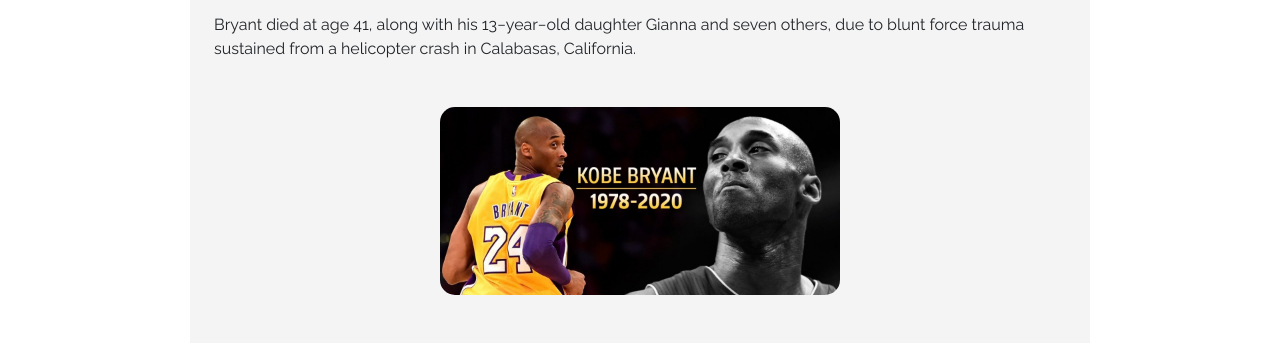
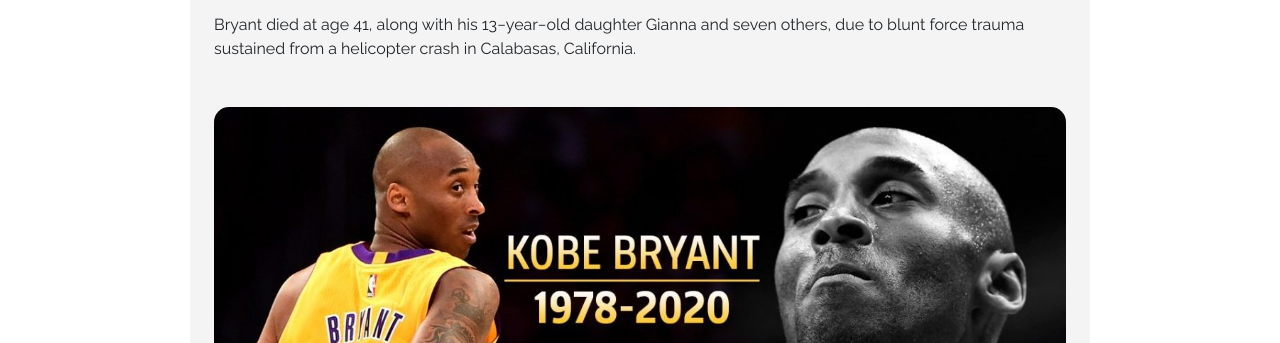
Before and after one commit to Kerman07/website-kobe-24, a plain HTML site: page about.html in a window 1280 px wide. Shown: the part 1574-1917 px from the top of the page. Drawn offline with nearby package versions, Linux system fonts and the light colour scheme.

Commit message:
Changed the scaling of img

```diff
--- a/styles.css
+++ b/styles.css
@@ -202,9 +202,8 @@
 }
 
 .about-page-img-3 {
-	display: block;
+	max-width: 100%;
 	height: auto;
-	max-width: 400px;
 	margin-left: auto;
 	margin-right: auto;
 	border-radius: 15px;
```
